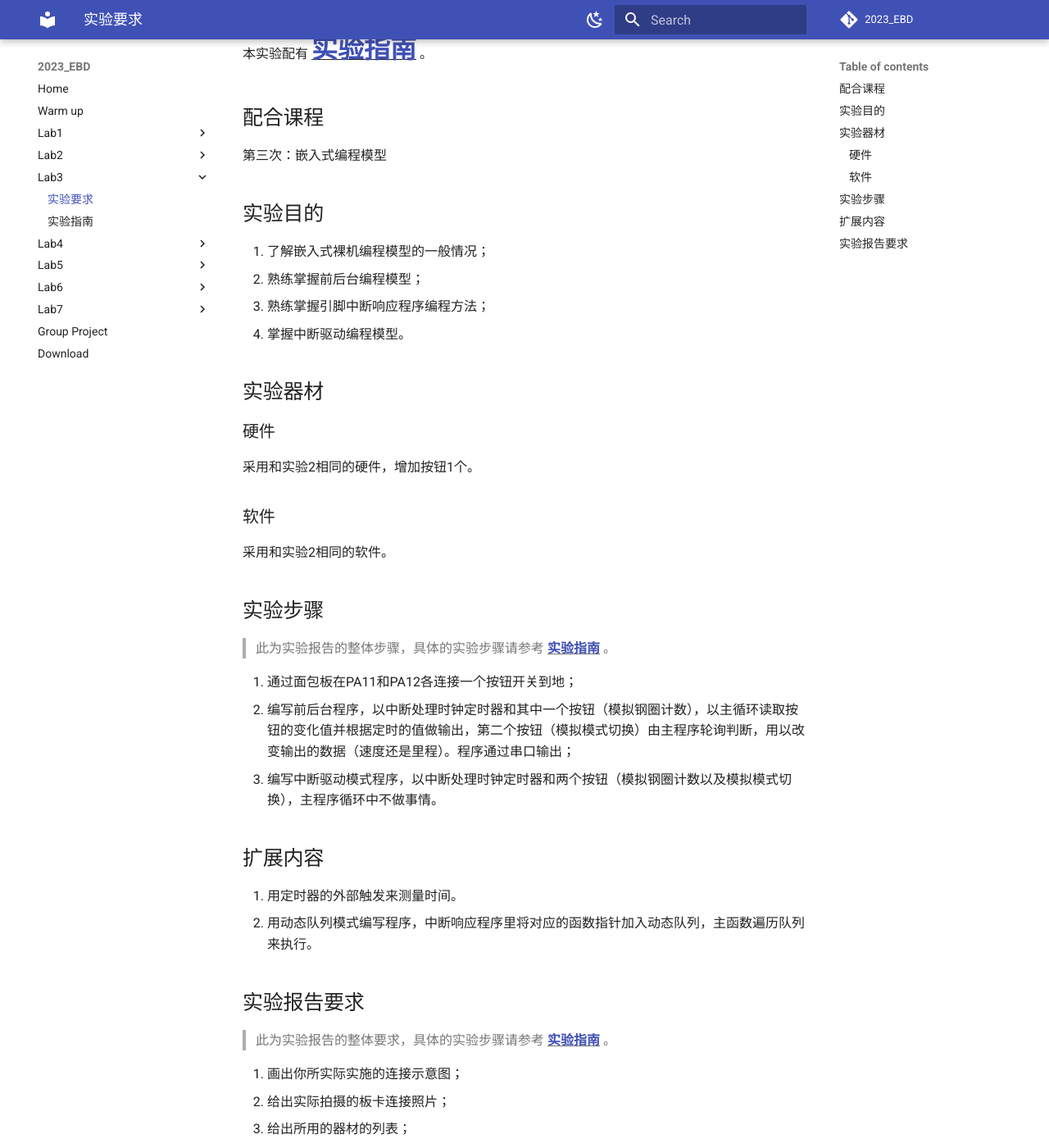
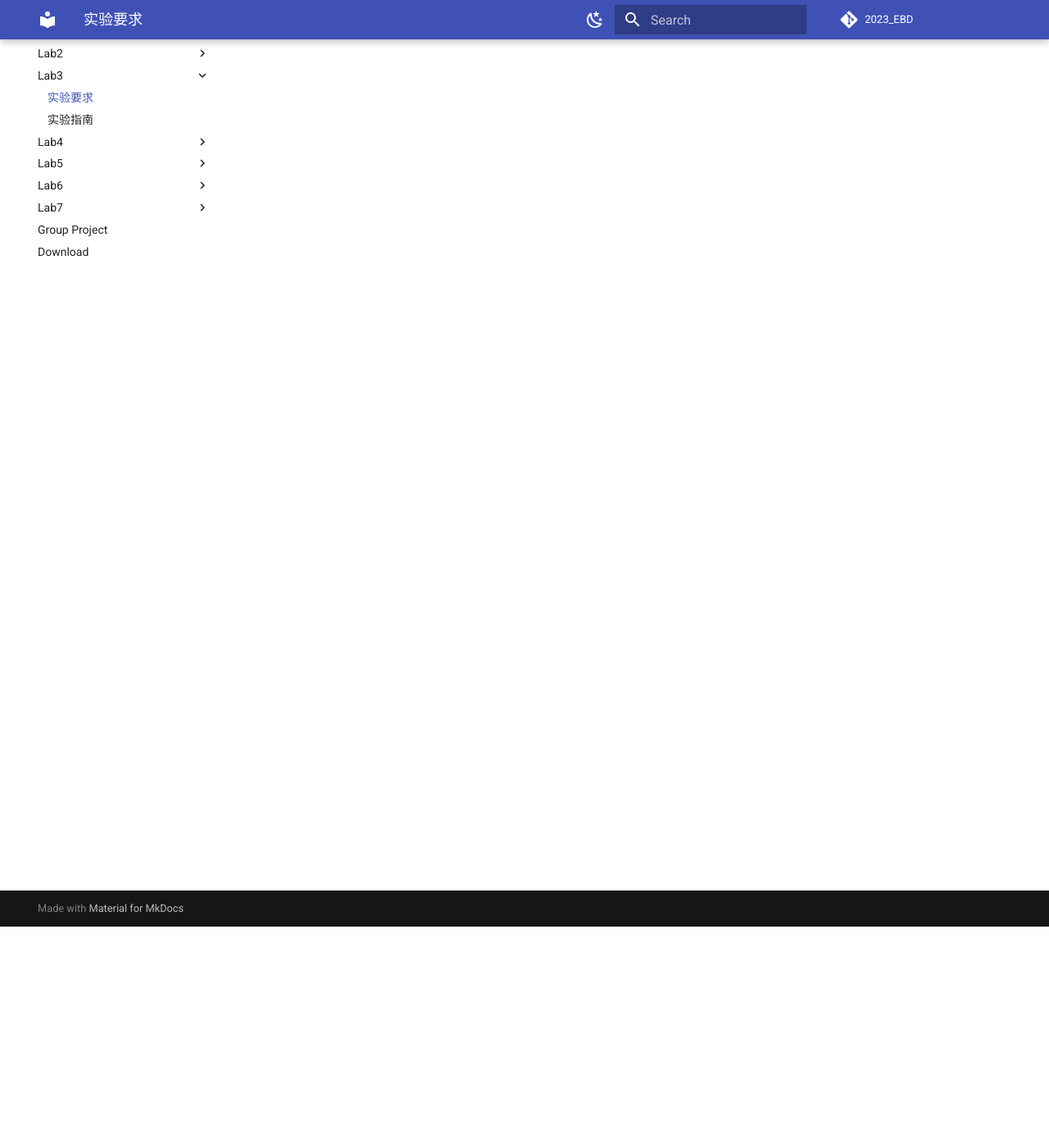
Before and after one commit to zjuerDFL/2023_EBD, an MkDocs documentation site: the page built from docs/docs/lab3/lab3.md, in a window 1280 px wide and 1400 px high, scrolled down 270 px. Shown: the whole window at 82% size. Built offline with MkDocs 1.6.1 and Material for MkDocs 9.7.7, drawn with Linux system fonts in a browser that asks for light colours; comment, search, counter and statistics services are not loaded; some of the changed text lies outside the part shown.

Commit message:
hide lab3&lab3_guide

```diff
--- a/docs/docs/lab3/lab3.md
+++ b/docs/docs/lab3/lab3.md
@@ -2,7 +2,7 @@
 
 !!! danger "本实验尚未发布，内容随时可能发生变化"
 
-<!-- <div style="display:none"> -->
+<div style="display:none">
 
 这个实验的目的是掌握如何在MCU上编写裸机程序，掌握中断响应程序的编程方式，理解前后台程序的编程模式。
 
@@ -53,4 +53,4 @@
 5. 给出串口输出的屏幕截图；
 6. 说明其他所做的扩展内容的情况。
 
-<!-- </div> -->
+</div>
--- a/docs/docs/lab3/lab3_guide.md
+++ b/docs/docs/lab3/lab3_guide.md
@@ -1,6 +1,8 @@
 # 实验3指南
 
 !!! danger "本实验指南尚未发布，内容随时可能发生变化"
+
+<div style="display:none">
 
 请跟随实验指南完成实验，完成文档中所有的`TASK`。`BONUS`部分的内容完成可作为加分，但报告的总分不应超过100分。请下载此指南作为实验报告模版，将填充完成的实验报告导出为PDF格式，并命名为“学号_姓名_lab3.pdf”，上传至学在浙大平台。下载请点击 **<u>[这里](../download.md)</u>** 。
 
@@ -110,4 +112,6 @@ STM32的GPIO中断/外部中断EXTI同时支持配置中断优先级以及中断
 
 `BONUS2` ==请在下方给出实现动态队列的关键代码，并附上较为详细的注释。如果你已经了解过RTOS，可以讲一讲这种模式和RTOS调度的类似点==（10分bonus）
 
+</div>
+
 !!! note "个人水平有限，如您发现文档中的疏漏欢迎 Issue！"
```
